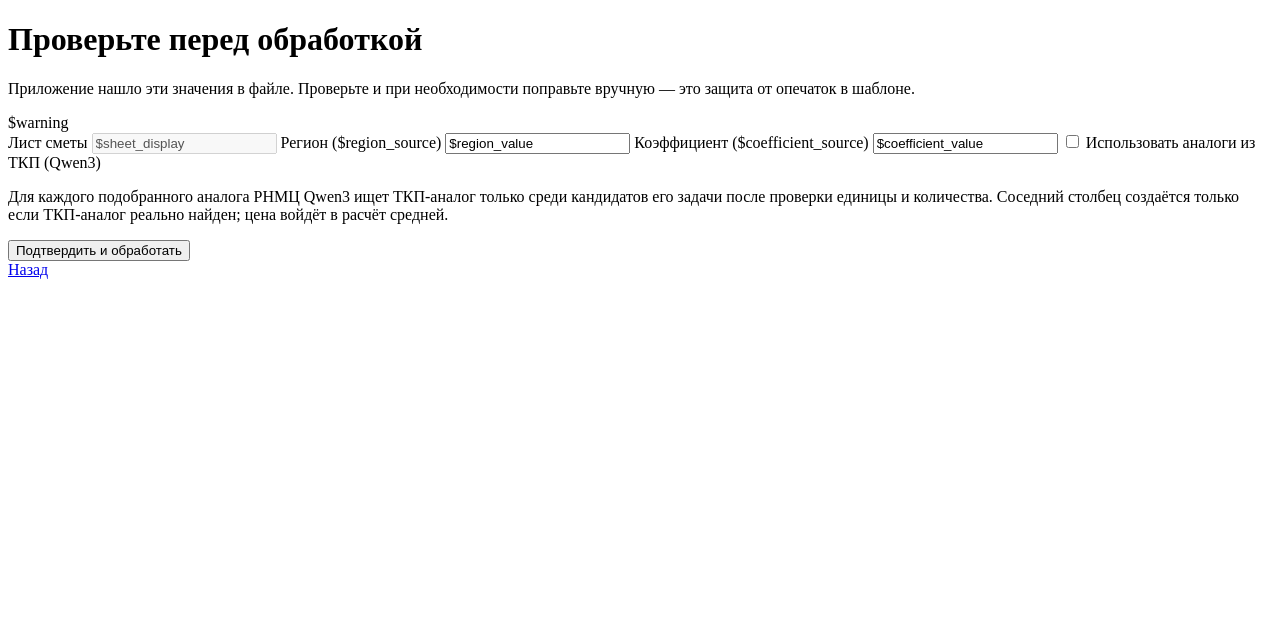
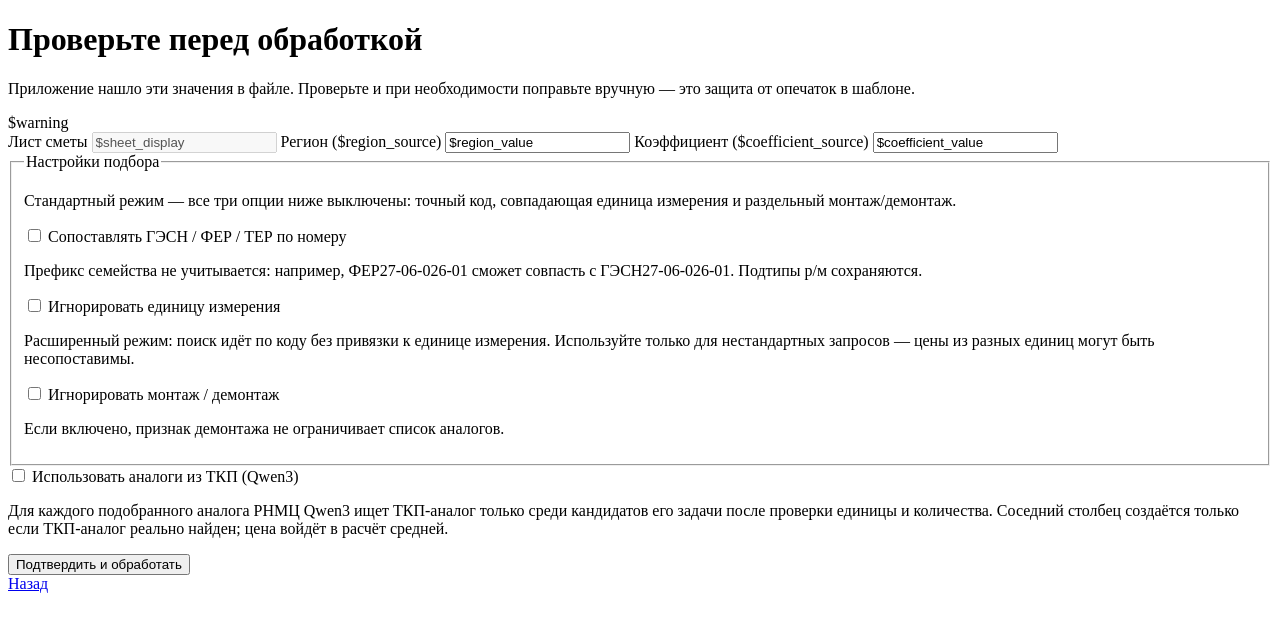
Before and after one commit to AIestimGRO/estimate-ai, a Python web app: template app/web/templates/confirm.html in a window 1280 px wide. Shown: the top 632 px of the page. Run offline with Jinja, Linux system fonts and the light colour scheme; the template is opened without the code that fills it, so the values that code supplies are empty.

Commit message:
Add matching-mode controls to confirmation UI

```diff
--- a/app/web/templates/confirm.html
+++ b/app/web/templates/confirm.html
@@ -25,6 +25,25 @@
       <label>Коэффициент ($coefficient_source)
         <input type="text" name="coefficient" inputmode="decimal" value="$coefficient_value">
       </label>
+      <fieldset>
+        <legend>Настройки подбора</legend>
+        <p class="muted">Стандартный режим — все три опции ниже выключены: точный код, совпадающая единица измерения и раздельный монтаж/демонтаж.</p>
+        <label class="option-toggle">
+          <input type="checkbox" name="match_code_families" value="1" $code_families_checked>
+          <span>Сопоставлять ГЭСН / ФЕР / ТЕР по номеру</span>
+        </label>
+        <p class="muted">Префикс семейства не учитывается: например, ФЕР27-06-026-01 сможет совпасть с ГЭСН27-06-026-01. Подтипы р/м сохраняются.</p>
+        <label class="option-toggle">
+          <input type="checkbox" name="ignore_unit" value="1" $ignore_unit_checked>
+          <span>Игнорировать единицу измерения</span>
+        </label>
+        <p class="muted">Расширенный режим: поиск идёт по коду без привязки к единице измерения. Используйте только для нестандартных запросов — цены из разных единиц могут быть несопоставимы.</p>
+        <label class="option-toggle">
+          <input type="checkbox" name="ignore_demolition" value="1" $ignore_demolition_checked>
+          <span>Игнорировать монтаж / демонтаж</span>
+        </label>
+        <p class="muted">Если включено, признак демонтажа не ограничивает список аналогов.</p>
+      </fieldset>
       <label class="option-toggle">
         <input type="checkbox" name="use_tkp_analogs" value="1" $tkp_checked>
         <span>Использовать аналоги из ТКП (Qwen3)</span>
```
